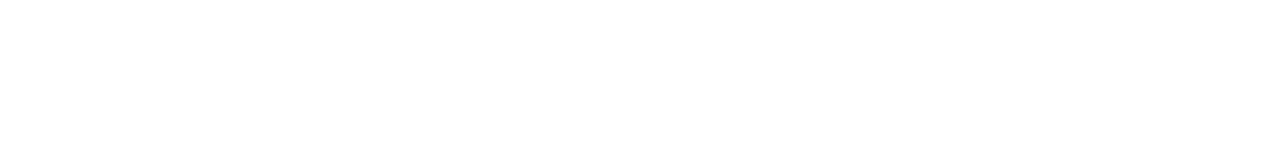
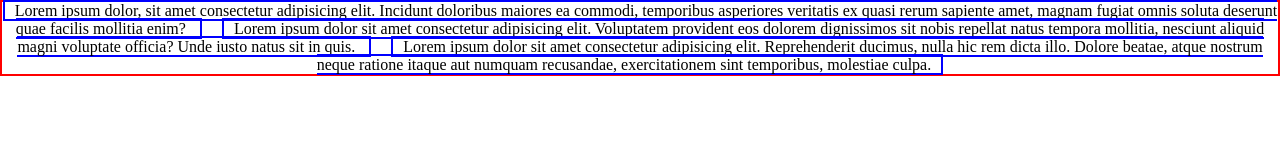
Before and after one commit to joaograuuu/display-inline, a plain HTML site: page index.html in a window 1280 px wide. Drawn offline with Linux system fonts and the light colour scheme.

Commit message:
atividade finalizada

```diff
--- a/index.html
+++ b/index.html
@@ -4,9 +4,20 @@
     <meta charset="UTF-8">
     <meta http-equiv="X-UA-Compatible" content="IE=edge">
     <meta name="viewport" content="width=device-width, initial-scale=1.0">
+    <link rel="stylesheet" href="style.css">
     <title>Display Inline</title>
 </head>
 <body>
-
+    <main>
+        <div>
+            Lorem ipsum dolor, sit amet consectetur adipisicing elit. Incidunt doloribus maiores ea commodi, temporibus asperiores veritatis ex quasi rerum sapiente amet, magnam fugiat omnis soluta deserunt quae facilis mollitia enim?
+        </div>
+        <div>
+            Lorem ipsum dolor sit amet consectetur adipisicing elit. Voluptatem provident eos dolorem dignissimos sit nobis repellat natus tempora mollitia, nesciunt aliquid magni voluptate officia? Unde iusto natus sit in quis.
+        </div>
+        <div>
+            Lorem ipsum dolor sit amet consectetur adipisicing elit. Reprehenderit ducimus, nulla hic rem dicta illo. Dolore beatae, atque nostrum neque ratione itaque aut numquam recusandae, exercitationem sint temporibus, molestiae culpa.
+        </div>
+    </main>
 </body>
 </html>
--- /dev/null
+++ b/style.css
@@ -0,0 +1,15 @@
+*{
+    margin: 0;
+    padding: 0;
+    box-sizing: border-box;
+}
+main{
+    border: 2px solid red;
+    text-align: center;
+}
+div{
+    border: 2px solid blue ;
+    display: inline;
+    margin-right: 20px;
+    padding-inline: 10px;
+}
```
